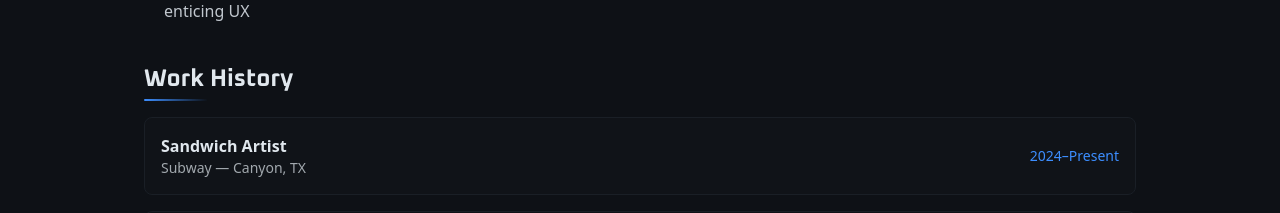
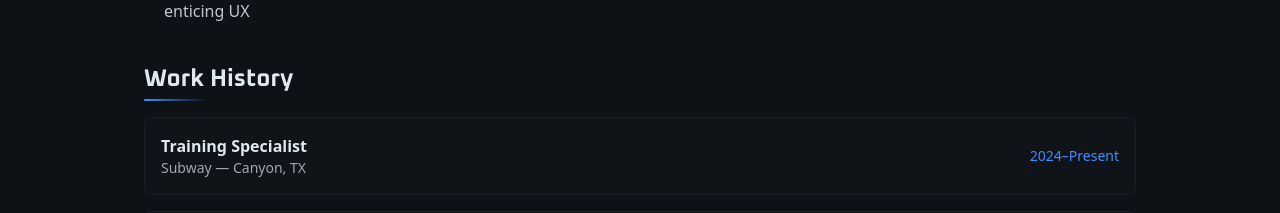
Before and after one commit to Ricearoni1245/Jody-Holt-Portfolio, a React (Vite) app: page / in a window 1280 px wide. Shown: the part 3480-3693 px from the top of the page. Built offline with nearby package versions, Linux system fonts and the light colour scheme.

Commit message:
small fix in resume

```diff
--- a/src/components/Resume.tsx
+++ b/src/components/Resume.tsx
@@ -41,7 +41,7 @@ const accomplishments = [
 ];
 
 const workHistory = [
-  { title: "Sandwich Artist", company: "Subway", location: "Canyon, TX", dates: "2024–Present" },
+  { title: "Training Specialist", company: "Subway", location: "Canyon, TX", dates: "2024–Present" },
   { title: "Head Lifeguard", company: "Johnson Park Youth Center", location: "Borger, TX", dates: "Seasonal 2022–2025" },
   { title: "Sacker/Grocery Stocker", company: "United Supermarkets", location: "Canyon, TX", dates: "2023–2024" },
 ];
```
